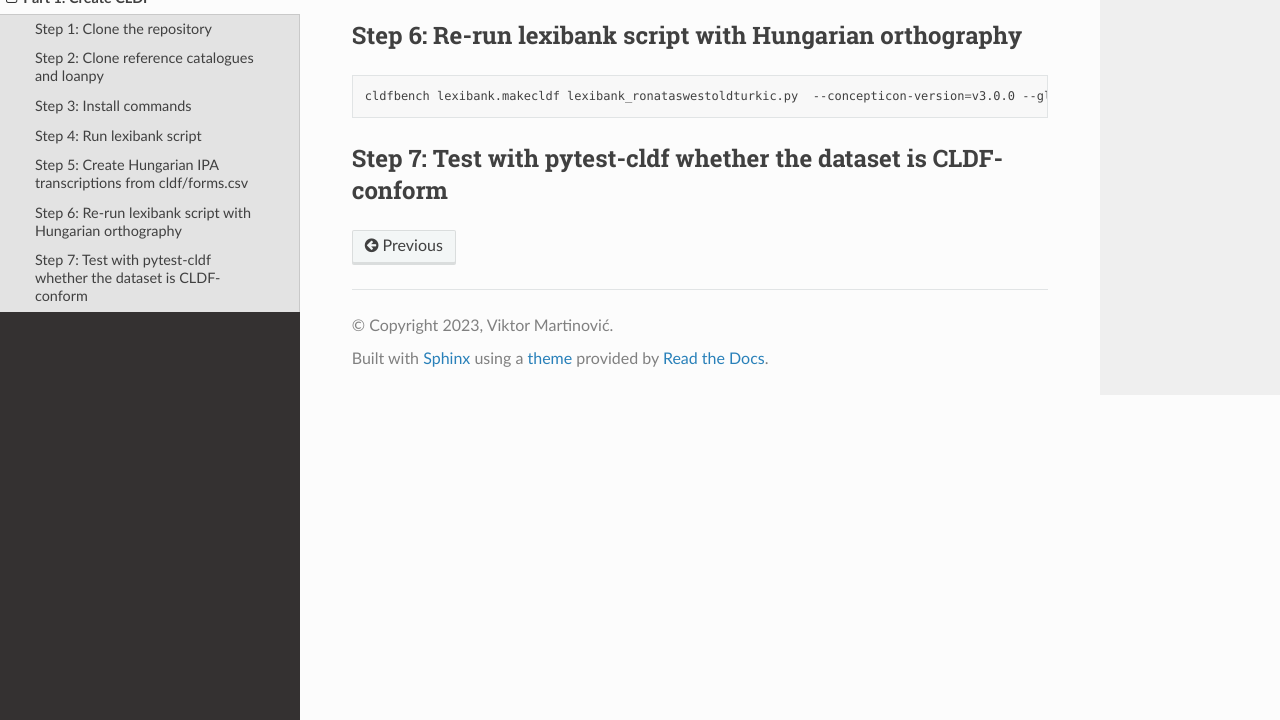
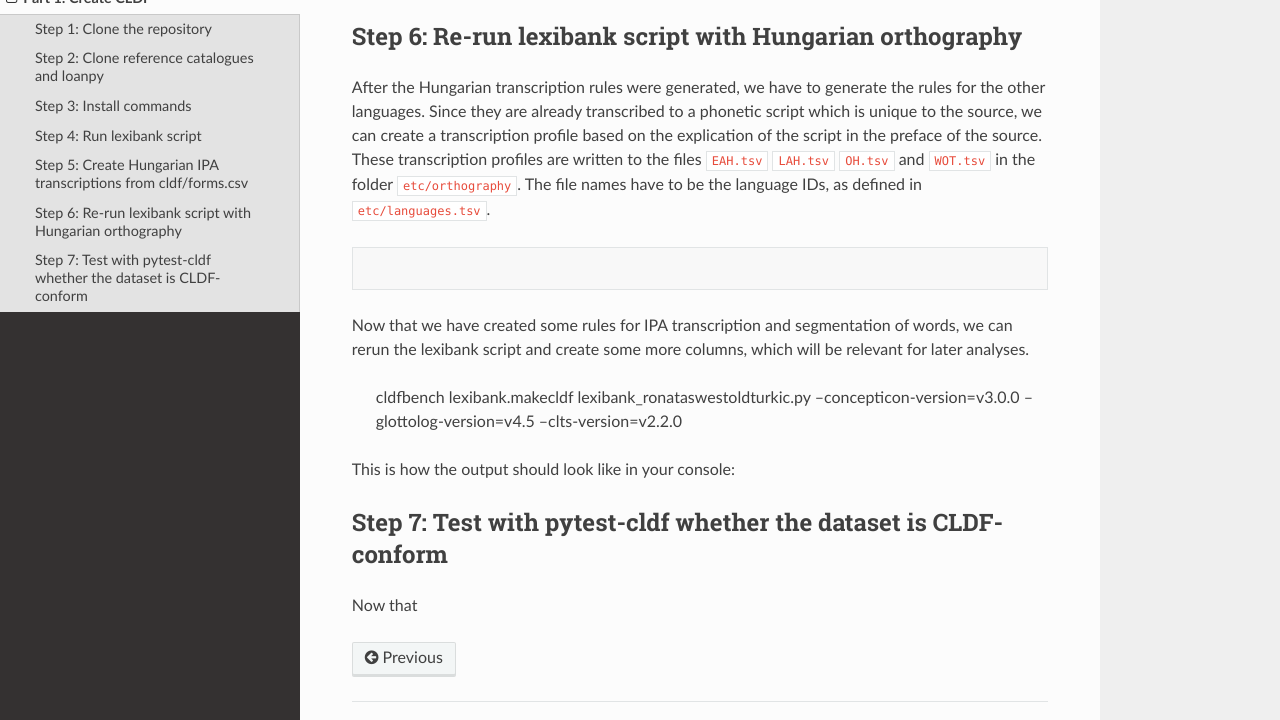
Before and after one commit to LoanpyDataHub/ronataswestoldturkic, a Sphinx documentation site: the page built from docs/mkcldf.rst, in a window 1280 px wide and 900 px high, scrolled down 7667 px, cut to the strip 180-900 px from the top of the window. Built offline with Sphinx 7.4.7 and the Read the Docs theme 2.0.0, drawn with Linux system fonts in a browser that asks for light colours; some of the changed text lies outside the part shown.

Commit message:
[skip ci] continue

````diff
--- a/docs/mkcldf.rst
+++ b/docs/mkcldf.rst
@@ -168,7 +168,7 @@ booleans. This has to be a separate function and can't be implemented through a
         form_spec = FormSpec(separators=",", first_form_only=True,
                              replacements= REP)
 
-Here we define a class and inherit the default format ``BaseDataset`` that we have imported in the beginning. ``dir`` is the working directory and is defined with the help of ``pathlib`` that we have imported in the beginning. ``id`` is the name of the repository. In ``lexeme_class`` we are plugging in the custom columns that we have created earlier. In ``form_spec`` we are plugging in the data-cleaning rules that were hard coded in ``etc/formspec.json`` and read into the ``REP`` variable earlier, using the ``FormSpec```class we have imported in the beginning.
+Here we define a class and inherit the default format ``BaseDataset`` that we have imported in the beginning. ``dir`` is the working directory and is defined with the help of ``pathlib`` that we have imported in the beginning. ``id`` is the name of the repository. In ``lexeme_class`` we are plugging in the custom columns that we have created earlier. In ``form_spec`` we are plugging in the data-cleaning rules that were hard coded in ``etc/formspec.json`` and read into the ``REP`` variable earlier, using the ``FormSpec`` class we have imported in the beginning.
 
 .. code-block:: python
 
@@ -212,7 +212,7 @@ that the sources were added successfully. This can be helpful for debugging.
 
         args.log.info("added concepts")
 
-This section of the script creates the file ``cldf/parameters.csv``, which links the translations of words to concepts in `Concepticon <https://concepticon.clld.org/>`_. It is based on ``etc/concepts.tsv``, which was created through multiple steps. At first, the translations were mapped automatically with the `pysem <https://pypi.org/project/pysem/>`_ library. Then, these mappings were manually refined and requested to be submitted to Concepticon through a `Pull Request on GitHub <https://github.com/concepticon/concepticon-data/pull/1240>`_. After some discussion and further refinement, the conceptlist was submitted and is available `here <https://concepticon.clld.org/contributions/RonaTas-2011-431>`_. The file ``etc/concepts.tsv`` was then accordingly copied again from `GitHub <https://github.com/concepticon/concepticon-data/blob/master/concepticondata/conceptlists/RonaTas-2011-431.tsv>`_
+This section of the script creates the file ``cldf/parameters.csv``, which links the translations of words to concepts in `Concepticon <https://concepticon.clld.org/>`_. It is based on ``etc/concepts.tsv``, which was created through multiple steps. At first, the translations were mapped automatically with the `pysem <https://pypi.org/project/pysem/>`_ library. Then, these mappings were manually refined and requested to be submitted to Concepticon through a `Pull Request on GitHub <https://github.com/concepticon/concepticon-data/pull/1240>`_. After some discussion and further refinement, the conceptlist was submitted and is available `here <https://concepticon.clld.org/contributions/RonaTas-2011-431>`__. The file ``etc/concepts.tsv`` was then accordingly copied again from `GitHub <https://github.com/concepticon/concepticon-data/blob/master/concepticondata/conceptlists/RonaTas-2011-431.tsv>`_
 
 .. code-block:: python
 
@@ -232,7 +232,7 @@ Here we are reading the file ``etc/comments.tsv``, which was originally created
         args.log.info("added languages")
 
 Here we read the file ``etc/languages.tsv`` which contains the references to `Glottolog <https://glottolog.org/>`_. Out of the five languages in this repository, only Hungarian
-is clearly present in Glottolog. Old Hungarian is missing, but a `request<https://github.com/glottolog/glottolog/issues/899>`_ was opened to
+is clearly present in Glottolog. Old Hungarian is missing, but a `request <https://github.com/glottolog/glottolog/issues/899>`_ was opened to
 add it and after some discussion there seems to be a plan to include it in a future version
 of Glottolog.
 
@@ -353,19 +353,26 @@ The rules for turning words written in Hungarian orthography are generated based
    cd ronataswestoldturkic
    cldfbench ronataswestoldturkic.makeHortho
 
-.. automodule:: ronataswestoldturkic.makeHorth
+.. automodule:: ronataswestoldturkiccommands.makeHortho
    :members:
 
 Step 6: Re-run lexibank script with Hungarian orthography
 ---------------------------------------------------------
 
+After the Hungarian transcription rules were generated, we have to generate the rules for the other languages. Since they are already transcribed to a phonetic script which is unique to the source, we can create a transcription profile based on the explication of the script in the preface of the source. These transcription profiles are written to the files ``EAH.tsv`` ``LAH.tsv`` ``OH.tsv`` and ``WOT.tsv`` in the folder ``etc/orthography``. The file names have to be the language IDs, as defined in ``etc/languages.tsv``.
+
 .. code-block:: sh
 
+Now that we have created some rules for IPA transcription and segmentation of words, we can rerun the lexibank script and create some more columns, which will be relevant for later analyses.
+
    cldfbench lexibank.makecldf lexibank_ronataswestoldturkic.py  --concepticon-version=v3.0.0 --glottolog-version=v4.5 --clts-version=v2.2.0
+
+This is how the output should look like in your console:
 
 Step 7: Test with pytest-cldf whether the dataset is CLDF-conform
 -----------------------------------------------------------------
 
+Now that
 
 .. code-block: sh
 
````
